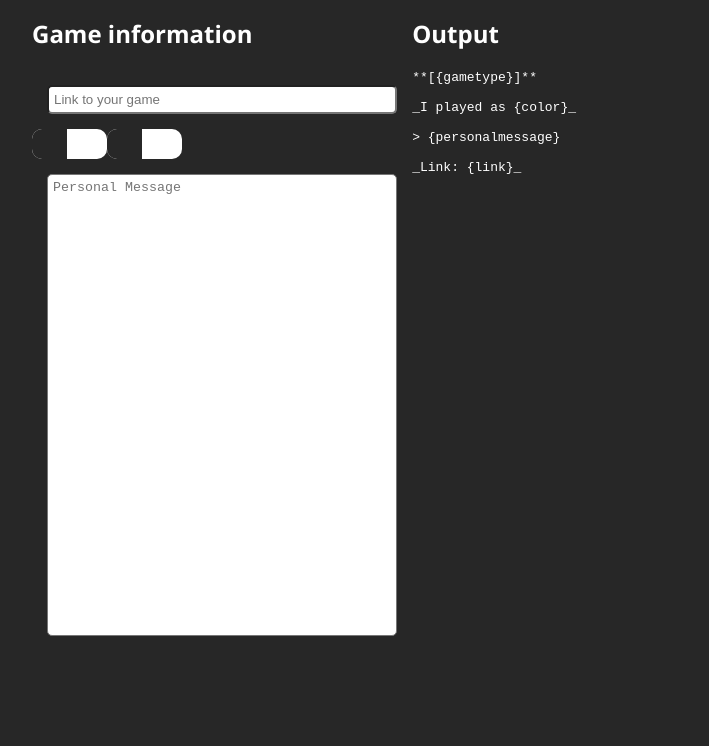
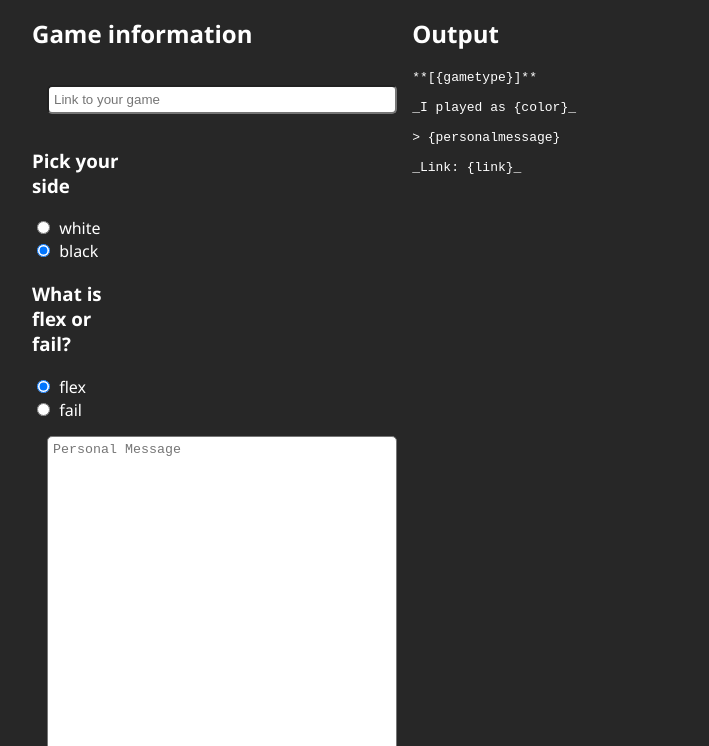
Before and after one commit to Ignemia/flex-friday-submissions-formatter, a plain HTML site: page index.html in a window 1280 px wide. Shown: the part 54-800 px from the top of the page, without its empty margins (232-941 px from the left). Drawn offline with nearby package versions, Linux system fonts and the light colour scheme; files that its build step writes are made by us from their sources.

Commit message:
POC functionality changes

```diff
--- a/index.html
+++ b/index.html
@@ -16,28 +16,29 @@
                 Game information
             </h2>
             <input type="text" name="gamelink" placeholder="Link to your game">
-            <div class="flex">
+            <div class="" style="position: relative; display: block; width: 100%;">
 
             <div class="binary-selector" name="color">
-
+                <h3>Pick your side</h3>
                 <label for="white">
-                    <input type="radio" name="gamecolor" value="white">
+                    <input type="radio" name="game-color" value="white">
                     white
                 </label>
                 <label for="black">
-                    <input type="radio" name="gamecolor" value="black" checked>
+                    <input type="radio" name="game-color" value="black" checked>
                     black
                 </label>
 
             </div>
 
-            <div class="binary-selector" name="flexfail">
+            <div class="binary-selector" name="mode">
+                <h3>What is flex or fail?</h3>
                 <label for="flex">
-                    <input type="radio" name="gametype" value="flex" checked>
+                    <input type="radio" name="game-type" value="flex" checked>
                     flex
                 </label>
                 <label for="fail">
-                    <input type="radio" name="gametype" value="fail">
+                    <input type="radio" name="game-type" value="fail">
                     fail
                 </label>
             </div>
--- a/styles.scss
+++ b/styles.scss
@@ -45,13 +45,12 @@ body {
                 }
             }
             label {
-                display: none;
                 input {
                     display: inline-block;
                     padding: 0;
-                    margin: 0;
+                    margin: 5px;
                 }
-                clear: both;
+                //clear: both;
             }
         }
         .output-data {
@@ -71,24 +70,31 @@ body {
 }
 
 .binary-selector {
-    display: inline-block;
+    display: flex;
+    width: 50%;
+    flex-wrap: nowrap;
+    flex-direction: column;
     position: relative;
-    height: 30px;
-    width: 75px;
-    background-color: #fff;
-    overflow: hidden;
-    text-align: center;
-    border-radius: 10px;
-    box-sizing: border-box;
-    &:after {
-        content: "";
-        width: 40px;
-        height: 40px;
-        background-color: #272727;
-        position: absolute;
-        left: -5px;
-        top: -5px;
-    }
+
+    /*       display: inline-block;
+/       position: relative;
+/       height: 30px;
+/       width: 75px;
+/       background-color: #fff;
+/       overflow: hidden;
+/       text-align: center;
+/       border-radius: 10px;
+/       box-sizing: border-box;
+/       &:after {
+/           content: "";
+/           width: 40px;
+/           height: 40px;
+/           background-color: #272727;
+/           position: absolute;
+/           left: -5px;
+/           top: -5px;
+/       }
+*/
 }
 
 textarea {
```
